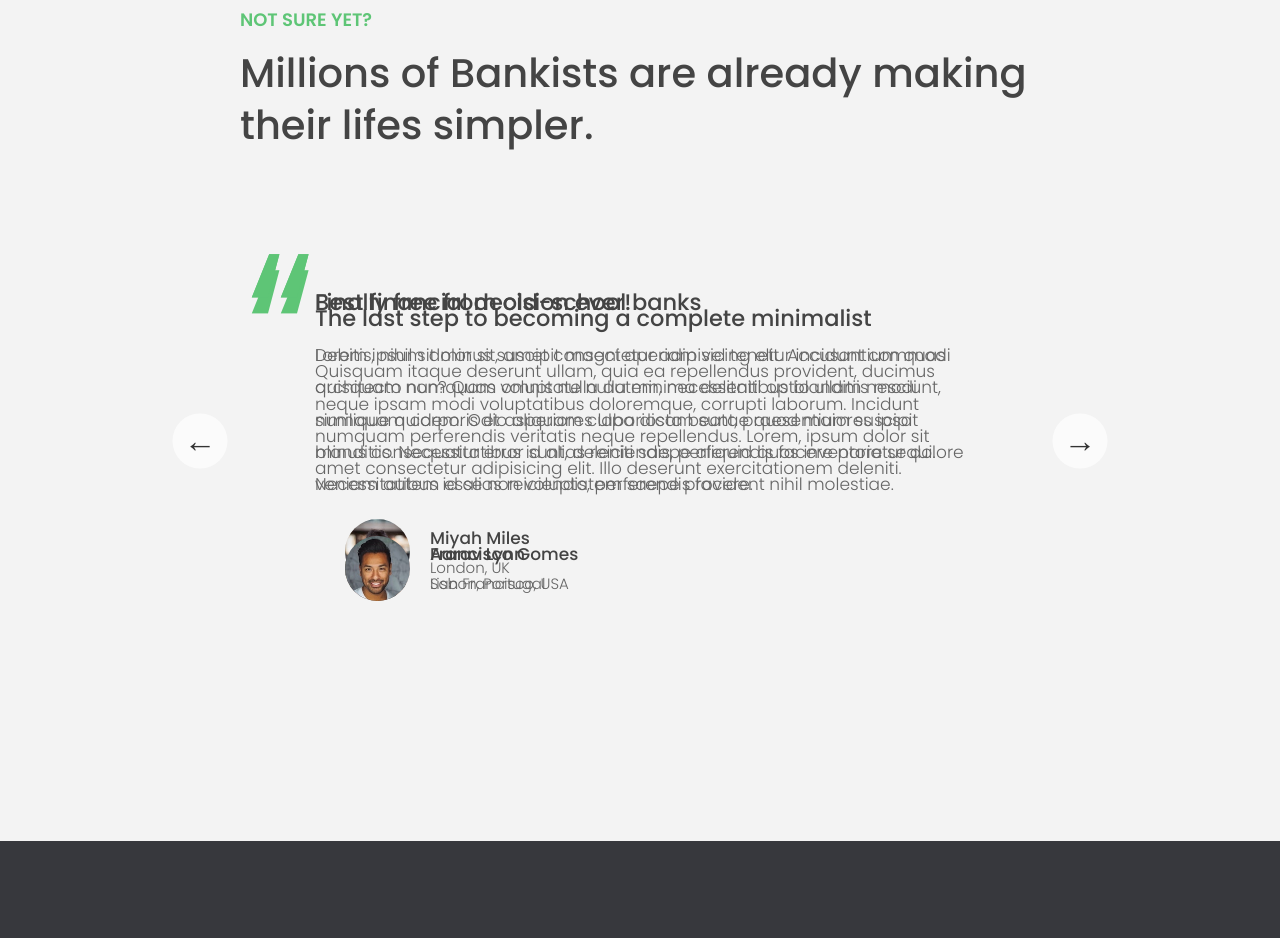
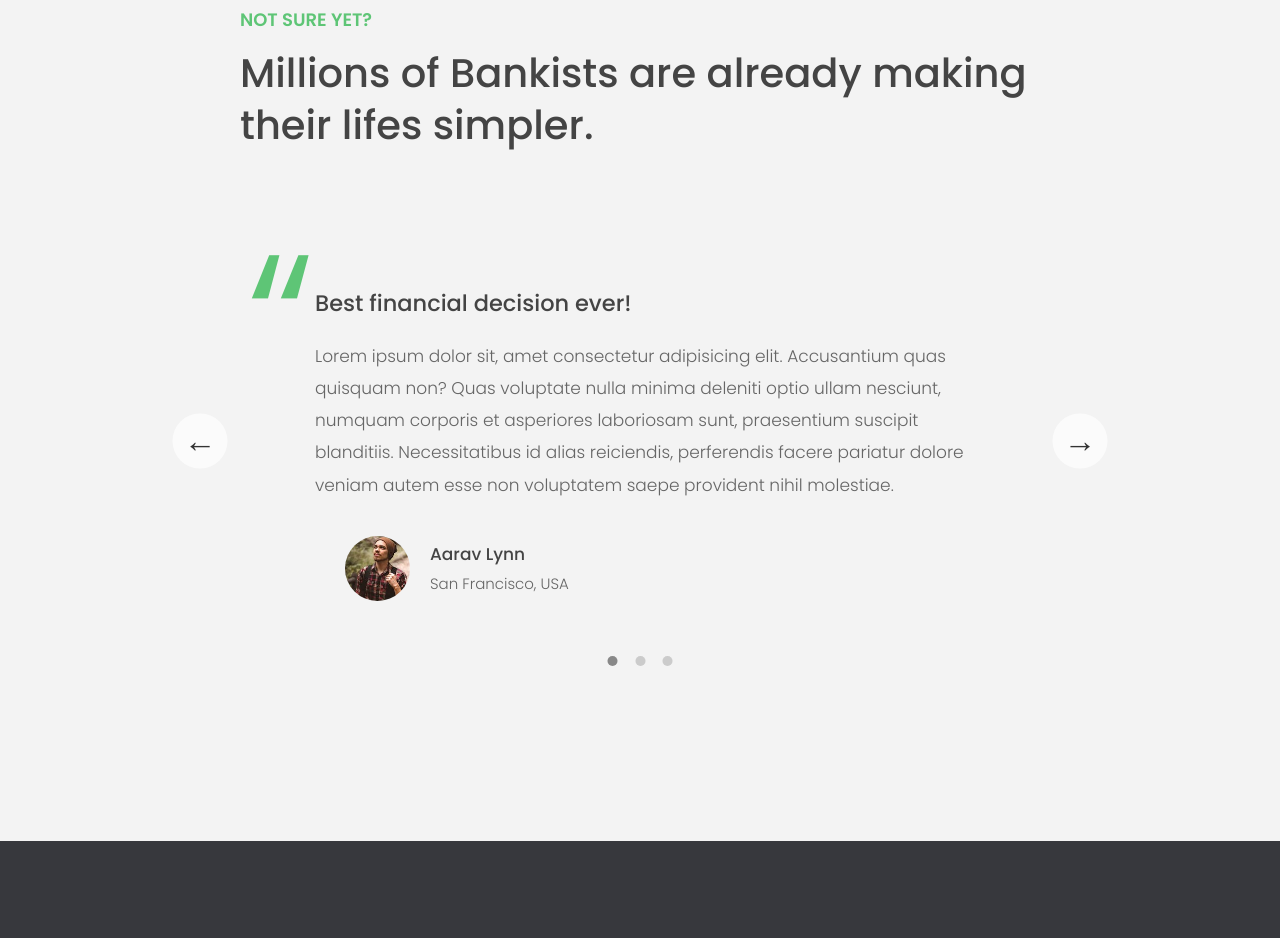
Before and after one commit to egaworld13/JavaScript-learn-progress, a plain HTML site: page 07-Advanced-DOM/index.html in a window 1280 px wide. Shown: the part 3405-4343 px from the top of the page. Drawn offline with Linux system fonts and the light colour scheme.

Commit message:
add slider functionality

```diff
--- a/07-Advanced-DOM/script.js
+++ b/07-Advanced-DOM/script.js
@@ -176,7 +176,7 @@ const sectionObserver = new IntersectionObserver(revielSection, {
 });
 allSections.forEach(function (seciton) {
   sectionObserver.observe(seciton);
-  seciton.classList.add('section--hidden');
+  // seciton.classList.add('section--hidden');
 });
 //* LAZY LODING IMG GREATE FOR PERFORMANCE
 // img[data-src] select img with propertie data src
@@ -198,6 +198,94 @@ const imgObserver = new IntersectionObserver(loadImg, {
   rootMargin: '200px', // img is loaded 200px before viewport reach img.
 });
 imgTarget.forEach(img => imgObserver.observe(img));
+//*SLIDER COMPONENT
+const slider = function () {
+  let currSlide = 0;
+  const slides = document.querySelectorAll('.slide');
+  const slider = document.querySelector('.slider');
+  const btnLeft = document.querySelector('.slider__btn--left');
+  const btnRight = document.querySelector('.slider__btn--right');
+  const maxSlide = slides.length;
+  const dotContainer = document.querySelector('.dots');
+
+  //*FUNCTIONS
+  const init = function () {
+    gotToSlide(0);
+    ceateDots();
+    activateDot(0);
+  };
+
+  const gotToSlide = function (slide) {
+    slides.forEach(
+      (s, i) => (s.style.transform = `translateX(${100 * (i - slide)}%)`)
+    );
+  };
+
+  //?NEXT SLIDE
+  const nextSlide = function () {
+    if (currSlide === maxSlide - 1) {
+      currSlide = 0;
+    } else {
+      currSlide++;
+    }
+    gotToSlide(currSlide);
+    activateDot(currSlide);
+  };
+
+  //?PREV SLIDE
+  const prevSlide = function () {
+    if (currSlide === 0) {
+      currSlide = maxSlide - 1;
+    } else {
+      currSlide--;
+    }
+
+    gotToSlide(currSlide);
+    activateDot(currSlide);
+  };
+  //?Adding dots
+  const ceateDots = function () {
+    slides.forEach(function (_, i) {
+      dotContainer.insertAdjacentHTML(
+        'beforeend',
+        `<button class="dots__dot" data-slide="${i}"></button>`
+      );
+    });
+  };
+
+  //?Activating dots by adding style
+  const activateDot = function (slide) {
+    document
+      .querySelectorAll('.dots__dot')
+      .forEach(dot => dot.classList.remove('dots__dot--active'));
+    document
+      .querySelector(`.dots__dot[data-slide="${slide}"]`)
+      .classList.add('dots__dot--active');
+  };
+  init();
+
+  //*EVENT HANDLER
+
+  //?Btn slider
+  btnRight.addEventListener('click', nextSlide);
+  btnLeft.addEventListener('click', prevSlide);
+
+  //?Arrow key slider
+  document.addEventListener('keydown', function (e) {
+    e.key === 'ArrowLeft' && prevSlide();
+    e.key === 'ArrowRight' && nextSlide();
+  });
+
+  //?Dots
+  dotContainer.addEventListener('click', function (e) {
+    if (e.target.classList.contains('dots__dot')) {
+      const { slide } = e.target.dataset;
+      gotToSlide(slide);
+      activateDot(slide);
+    }
+  });
+};
+slider();
 ////*LECTURES
 //*SMOOTHLY SCROLL
 //? Old method
@@ -406,3 +494,80 @@ imgTarget.forEach(img => imgObserver.observe(img));
 // //this func is activated when reach threshold propertie(0.1=10%) top and bot of viewport!is its root=null.
 // const observer = new IntersectionObserver(obsCallback, obsOptions);
 // observer.observe(section1);
+//* SLIDER
+// let currSlide = 0;
+// const slides = document.querySelectorAll('.slide');
+// const slider = document.querySelector('.slider');
+// const btnLeft = document.querySelector('.slider__btn--left');
+// const btnRight = document.querySelector('.slider__btn--right');
+// const maxSlide = slides.length;
+
+// const gotToSlide = function (slide) {
+//   //Each slide x position is translated depends on index.
+//   slides.forEach(
+//     (s, i) => (s.style.transform = `translateX(${100 * (i - slide)}%)`)
+//   );
+// };
+// gotToSlide(0);
+// //?Next slide
+// const nextSlide = function () {
+//   if (currSlide === maxSlide - 1) {
+//     currSlide = 0;
+//   } else {
+//     currSlide++;
+//   }
+//   gotToSlide(currSlide);
+//   activateDot(currSlide);
+// };
+// //?Previos slide
+// const prevSlide = function () {
+//   if (currSlide === 0) {
+//     currSlide = maxSlide - 1;
+//   } else {
+//     currSlide--;
+//   }
+
+//   gotToSlide(currSlide);
+//   activateDot(currSlide);
+// };
+// btnRight.addEventListener('click', nextSlide);
+// btnLeft.addEventListener('click', prevSlide);
+// //?Arrow key slider
+// //Search for presed key
+// //ArrowRight
+// //ArrowLeft
+// document.addEventListener('keydown', function (e) {
+//   if (e.key === 'ArrowLeft') prevSlide();
+//   //short circuting
+//   e.key === 'ArrowRight' && nextSlide();
+// });
+
+// //? DOTS
+// const dotContainer = document.querySelector('.dots');
+// const ceateDots = function () {
+//   slides.forEach(function (_, i) {
+//     dotContainer.insertAdjacentHTML(
+//       'beforeend',
+//       `<button class="dots__dot" data-slide="${i}"></button>`
+//     );
+//   });
+// };
+// ceateDots();
+// dotContainer.addEventListener('click', function (e) {
+//   if (e.target.classList.contains('dots__dot'));
+//   //destructuring
+//   const { slide } = e.target.dataset;
+//   gotToSlide(slide);
+//   activateDot(slide);
+// });
+// const activateDot = function (slide) {
+//   //Remove active claas form dots
+//   document
+//     .querySelectorAll('.dots__dot')
+//     .forEach(dot => dot.classList.remove('.dots__dot--active'));
+//   //Select current slide
+//   document
+//     .querySelector(`.dots__dot[data-slide="${slide}"]`)
+//     .classList.add('dots__dot--active');
+// };
+// activateDot(0);
```
Also changed, not shown: 07-Advanced-DOM/index.html (+0 -5 lines).
